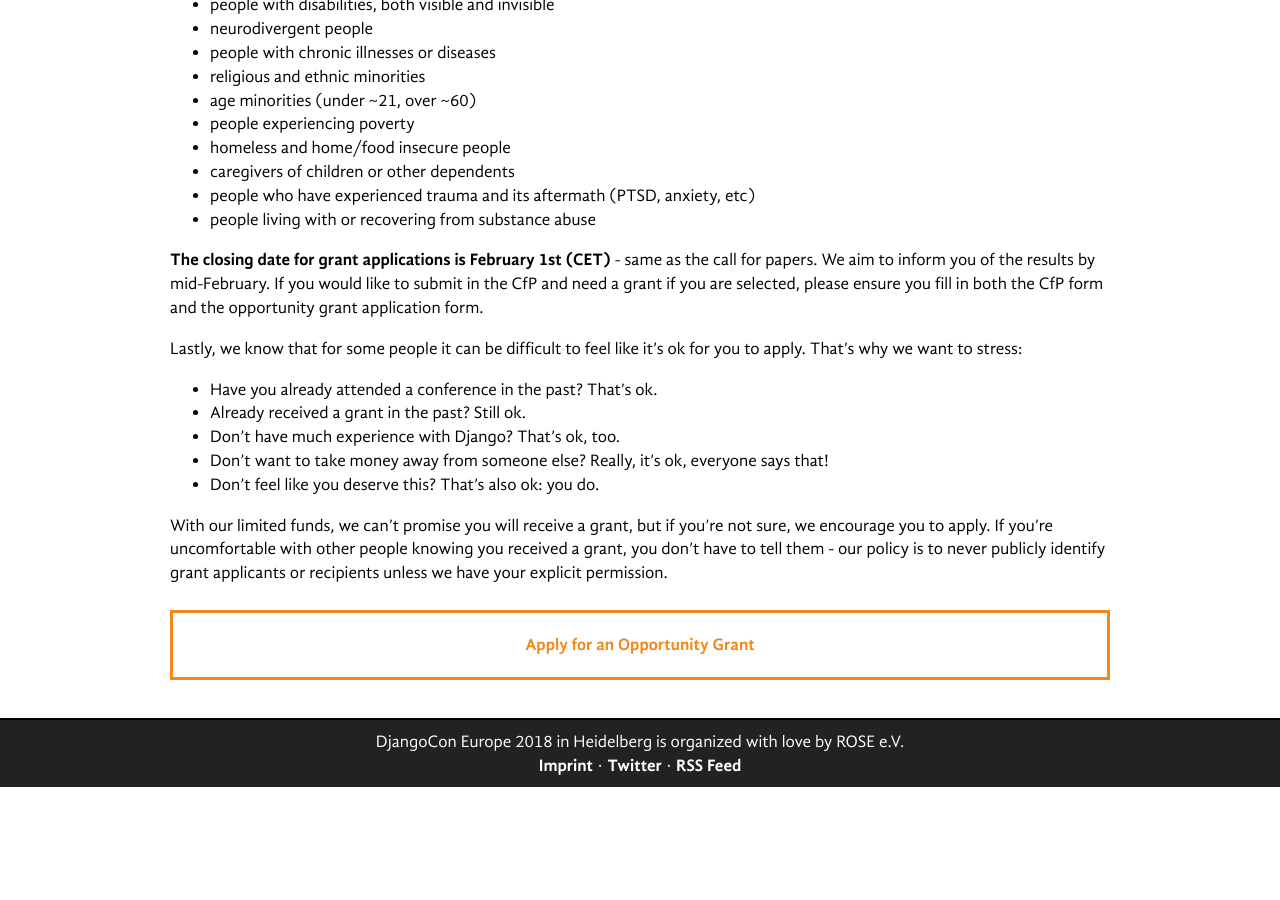
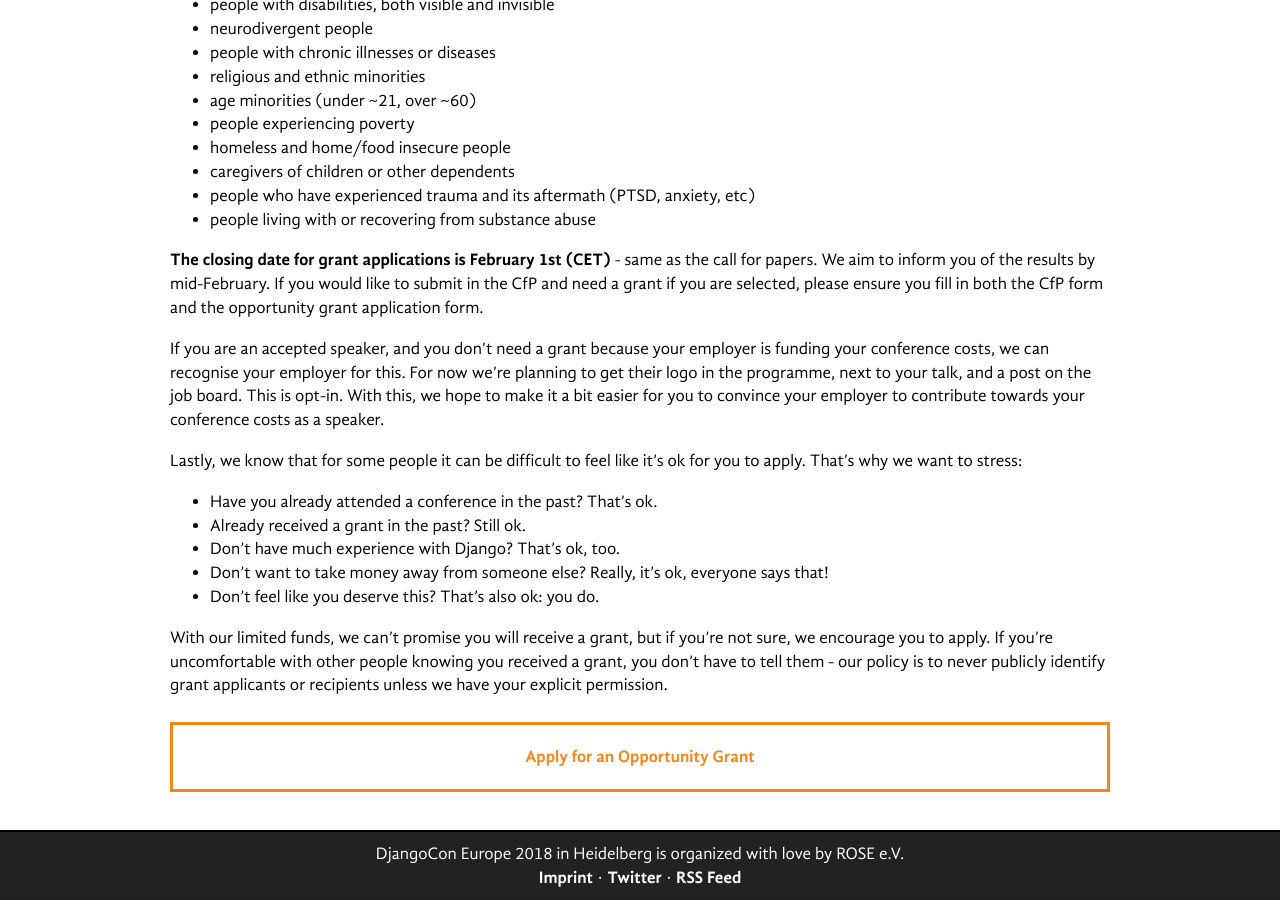
Before and after one commit to rixx/2018.djangocon.eu, a Jekyll site: the page built from grants.md, in a window 1280 px wide and 900 px high, scrolled down 980 px. Built offline with Jekyll 4.4.1, drawn with Linux system fonts in a browser that asks for light colours; our own code applies the rules of GitHub Pages for plain Markdown files; before the commit the page ends 1767 px from its top, so only the background shows below that.

Commit message:
Added info on employer benefits to grants page.

```diff
--- a/grants.md
+++ b/grants.md
@@ -44,6 +44,8 @@
 
 **The closing date for grant applications is February 1st (CET)** - same as the call for papers. We aim to inform you of the results by mid-February. If you would like to submit in the CfP and need a grant if you are selected, please ensure you fill in both the CfP form and the opportunity grant application form.
 
+If you are an accepted speaker, and you don’t need a grant because your employer is funding your conference costs, we can recognise your employer for this. For now we’re planning to get their logo in the programme, next to your talk, and a post on the job board. This is opt-in. With this, we hope to make it a bit easier for you to convince your employer to contribute towards your conference costs as a speaker.
+
 Lastly, we know that for some people it can be difficult to feel like it's ok for you to apply. That's why we want to stress:
 
 * Have you already attended a conference in the past? That’s ok.
```
